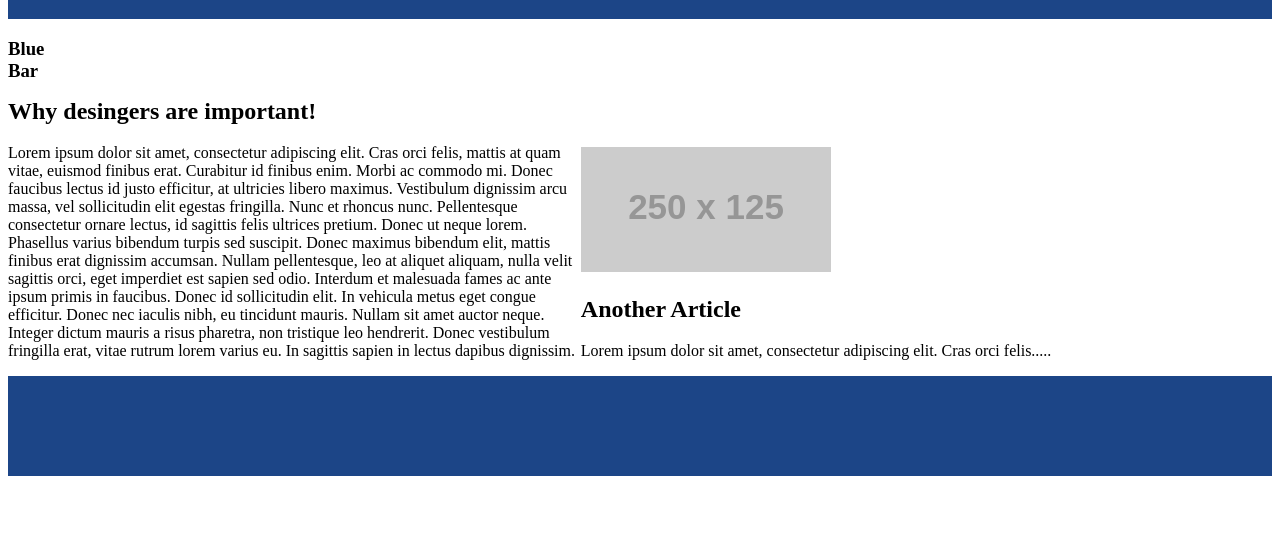
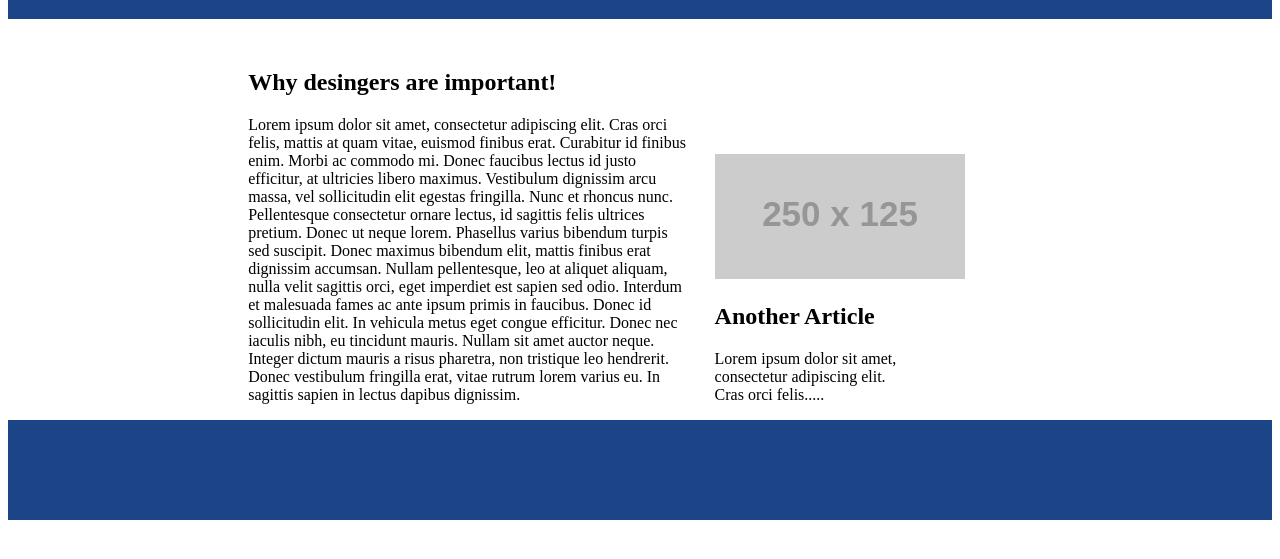
Before and after one commit to THUNDER-DANIEL/resume, a plain HTML site: page index.html in a window 1280 px wide. Shown: the part 69-628 px from the top of the page. Drawn offline with Linux system fonts and the light colour scheme; placeholder pictures from the web are drawn by us.

Commit message:
2nd commit

```diff
--- a/index.html
+++ b/index.html
@@ -18,7 +18,7 @@
 
             <section>
                 <div class="blue_bar">
-                    <h3>Blue Bar</h3>
+
                 </div>
                 <div class="body_text">
                     <h1>Why desingers are important!</h1>
@@ -56,6 +56,5 @@
             </footer>
 
 
-
 </body>
 </html>
--- a/style.css
+++ b/style.css
@@ -1,5 +1,7 @@
 
+*{
 
+}
 /* roots make variables avaiable anywhere on the page CSS variable  */
 :root{
     --company-blue:#1c4587;
@@ -29,15 +31,26 @@ header{
     padding-left: 50%;
 }
  .blue_bar{
-     height: 40px;
-     width: 40px;
-     color: var(--company-liteBlue);
+     padding-top: 20px;
+     height: 10px;
+     width:200px;
+     /* display: flex; */
+     color:rgb(231, 16, 52);
  }
 
 
 .body_text{
     display: inline-block;
-    width: 45%;
+    width: 35%;
+    padding-left: 19%;
+}
+.side_menu{
+    display: inline-block;
+    padding-left: 20px;
+    width: 15%;
+}
+section{
+    display: inline-block;
 }
 
 
@@ -64,7 +77,3 @@ footer{
     text-align: center;
 
 }
-
-.side_menu{
-    display: inline-block;
-}
```
